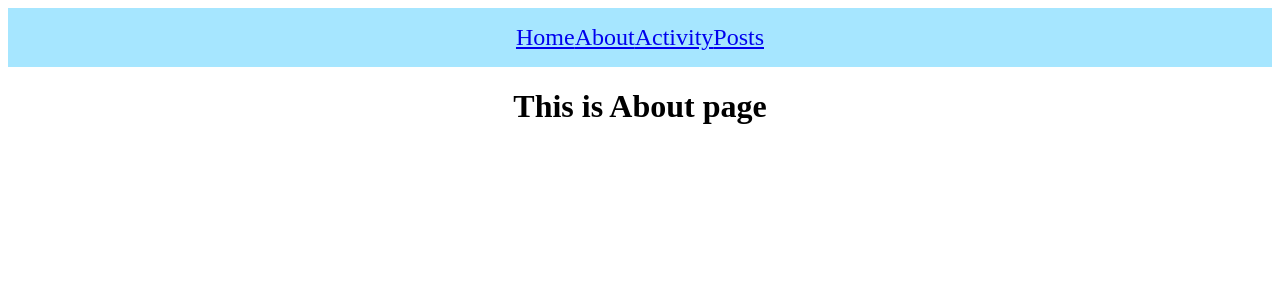
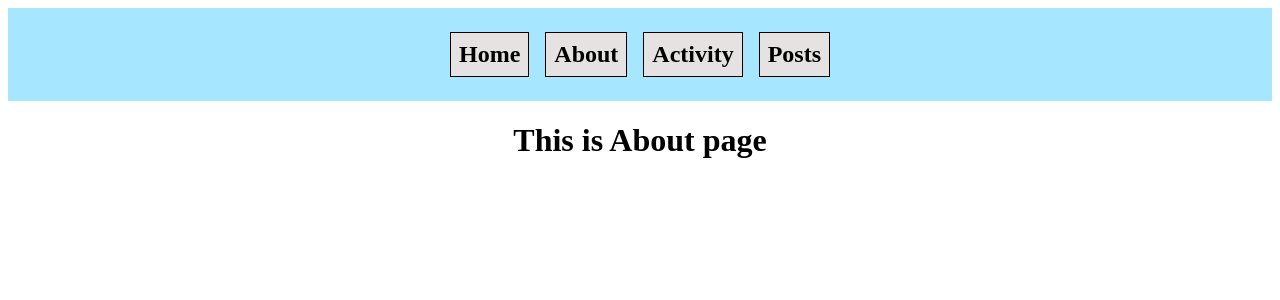
Before and after one commit to Olesia-P/gallery, a Next.js app: page /about in a window 1280 px wide. Shown: the top 300 px of the page. Built offline with nearby package versions, Linux system fonts and the light colour scheme.

Commit message:
fixed link class

```diff
--- a/components/Navbar/Navbar.js
+++ b/components/Navbar/Navbar.js
@@ -1,20 +1,20 @@
 import Link from "next/link";
-import css from "/styles/Home.module.scss";
+import css from "/styles/global.module.scss";
 
 export default function Navbar({ postId = 365 }) {
   return (
     <nav className={css.nav}>
-      <Link href="/" className={css.link}>
-        <a>Home</a>
+      <Link href="/">
+        <a className={css.link}>Home</a>
       </Link>
-      <Link href="/about" className={css.link}>
-        <a>About</a>
+      <Link href="/about">
+        <a className={css.link}>About</a>
       </Link>
-      <Link href="/activity" className={css.link}>
-        <a>Activity</a>
+      <Link href="/activity">
+        <a className={css.link}>Activity</a>
       </Link>
-      <Link href={`/activity/${postId}`} className={css.link}>
-        <a>Posts</a>
+      <Link href={`/activity/${postId}`}>
+        <a className={css.link}>Posts</a>
       </Link>
     </nav>
   );
--- a/pages/_app.js
+++ b/pages/_app.js
@@ -1,4 +1,4 @@
-import css from "../styles/Home.module.scss";
+import css from "../styles/global.module.scss";
 import Navbar from "../components/Navbar/Navbar.js";
 
 function MyApp({ Component, pageProps }) {
--- a/pages/about.js
+++ b/pages/about.js
@@ -1,4 +1,4 @@
-import css from "../styles/Home.module.scss";
+import css from "../styles/global.module.scss";
 
 export default function About() {
   return <h1 className={css.h1}>This is About page</h1>;
--- a/pages/activity/[postId].js
+++ b/pages/activity/[postId].js
@@ -1,5 +1,5 @@
 import { useRouter } from "next/router";
-import css from "../../styles/Home.module.scss";
+import css from "../../styles/global.module.scss";
 
 export default function Post() {
   const router = useRouter();
--- a/pages/activity/index.js
+++ b/pages/activity/index.js
@@ -1,4 +1,4 @@
-import css from "../../styles/Home.module.scss";
+import css from "../../styles/global.module.scss";
 
 export default function Activity() {
   return <h1 className={css.h1}>This is Activity page</h1>;
--- a/pages/index.js
+++ b/pages/index.js
@@ -1,4 +1,4 @@
-import css from "../styles/Home.module.scss";
+import css from "../styles/global.module.scss";
 
 export default function Home() {
   return (
```
Also changed, not shown: styles/global.module.scss (renamed from styles/Home.module.scss), styles/globals.scss (deleted).
